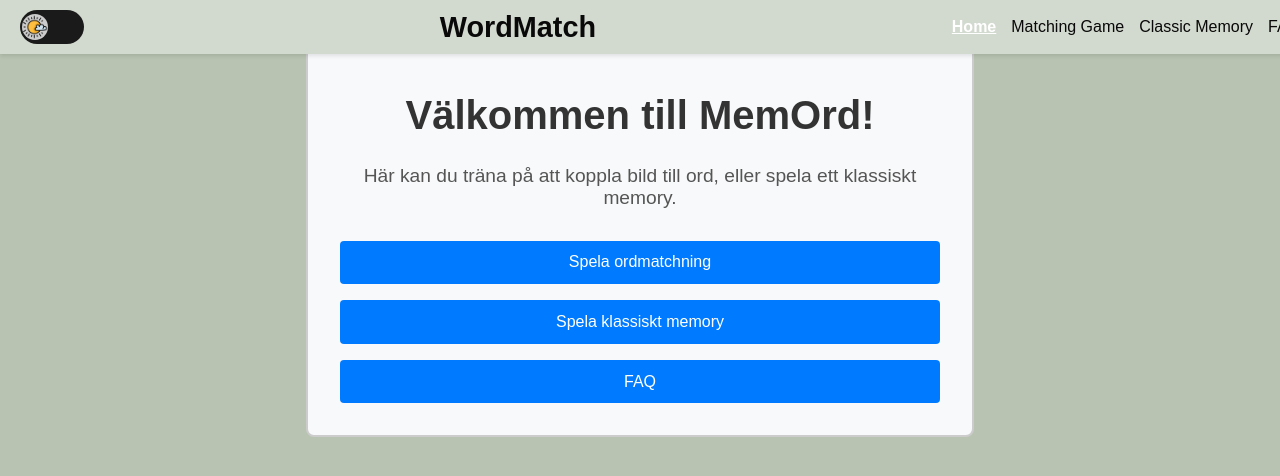
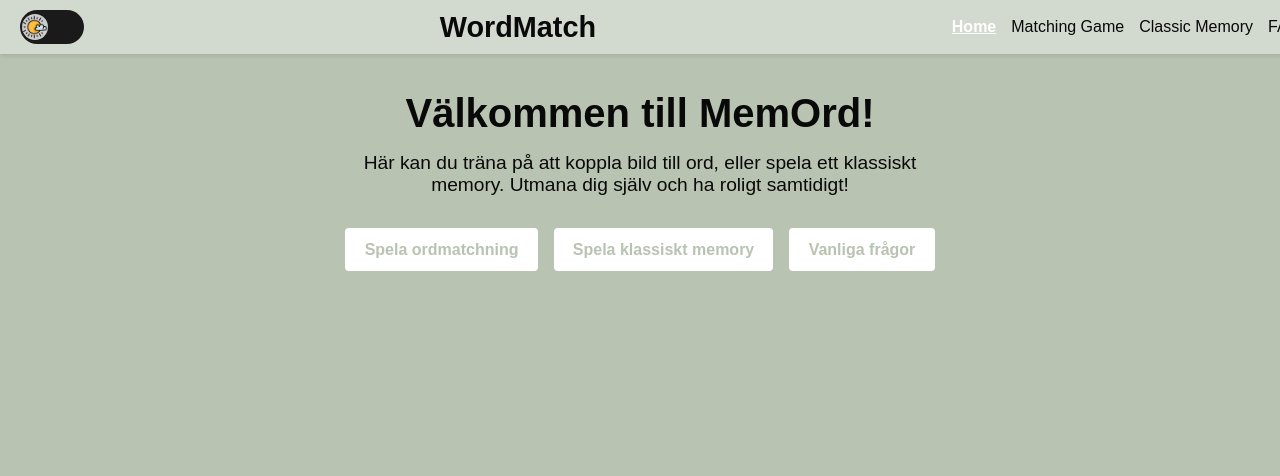
Before and after one commit to annkar73/wordmatch, a React (Vite) app: page / in a window 1280 px wide. Shown: the top 476 px of the page. Built offline with nearby package versions, Linux system fonts and the light colour scheme.

Commit message:
update themes and variables

```diff
--- a/src/Pages/Home.tsx
+++ b/src/Pages/Home.tsx
@@ -7,39 +7,67 @@ const Container = styled.div`
   margin: 2rem auto;
   padding: 2rem;
   max-width: 600px;
-  border: 2px solid #ccc;
-  border-radius: 8px;
-  background-color: #f8f9fa;
+ //border: 2px solid ${(props) => props.theme.borderColor};
+  //border-radius: 8px;
+  background-color: ${(props) => props.theme.background};
+  color: ${(props) => props.theme.text};
+  //box-shadow: 0 4px 8px rgba(0, 0, 0, 0.1);
+
+  @media (max-width: 768px) {
+    padding: 1.5rem;
+    margin: 1rem auto;
+  }
 `;
 
 const Title = styled.h1`
   font-size: 2.5rem;
-  color: #333;
+  color: ${(props) => props.theme.primary};
+  margin-bottom: 1rem;
+
+  @media (max-width: 768px) {
+    font-size: 2rem;
+  }
 `;
 
 const Description = styled.p`
   font-size: 1.2rem;
-  color: #555;
+  color: ${(props) => props.theme.textSecondary};
   margin: 1rem 0 2rem;
+
+  @media (max-width: 768px) {
+    font-size: 1rem;
+  }
 `;
 
 const NavContainer = styled.div`
   display: flex;
   flex-direction: column;
   gap: 1rem;
+
+  @media (min-width: 768px) {
+    flex-direction: row;
+    justify-content: center;
+  }
 `;
 
 const NavButton = styled(NavLink)`
   text-decoration: none;
-  color: white;
-  background-color: #007bff;
+  color: ${(props) => props.theme.buttonText};
+  background-color: ${(props) => props.theme.buttonBackground};
   padding: 0.8rem 1.2rem;
   border-radius: 4px;
   font-size: 1rem;
-  transition: background-color 0.3s;
+  font-weight: bold;
+  transition: all 0.3s ease;
 
   &:hover {
-    background-color: #0056b3;
+    background-color: ${(props) => props.theme.buttonHover};
+    transform: scale(1.05);
+  }
+
+  @media (max-width: 768px) {
+    font-size: 0.9rem;
+    padding: 0.6rem 1rem;
   }
 `;
 
@@ -49,12 +77,12 @@ const Home = () => {
     <Container>
       <Title>Välkommen till MemOrd!</Title>
       <Description>
-        Här kan du träna på att koppla bild till ord, eller spela ett klassiskt memory.
+        Här kan du träna på att koppla bild till ord, eller spela ett klassiskt memory. Utmana dig själv och ha roligt samtidigt!
       </Description>
       <NavContainer>
         <NavButton to="/matching-game">Spela ordmatchning</NavButton>
         <NavButton to="/classic-memory">Spela klassiskt memory</NavButton>
-        <NavButton to="/manual">FAQ</NavButton>
+        <NavButton to="/faq">Vanliga frågor</NavButton>
       </NavContainer>
     </Container>
   );
--- a/src/Pages/Layout.tsx
+++ /dev/null
@@ -1 +0,0 @@
-// layout page
```
Also changed, not shown: src/styles/theme.ts (+13 -0 lines).
